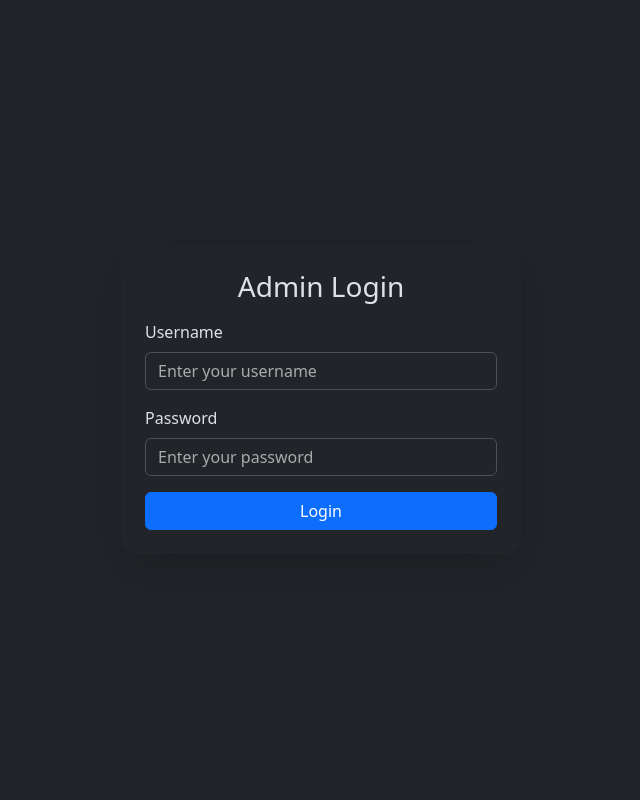
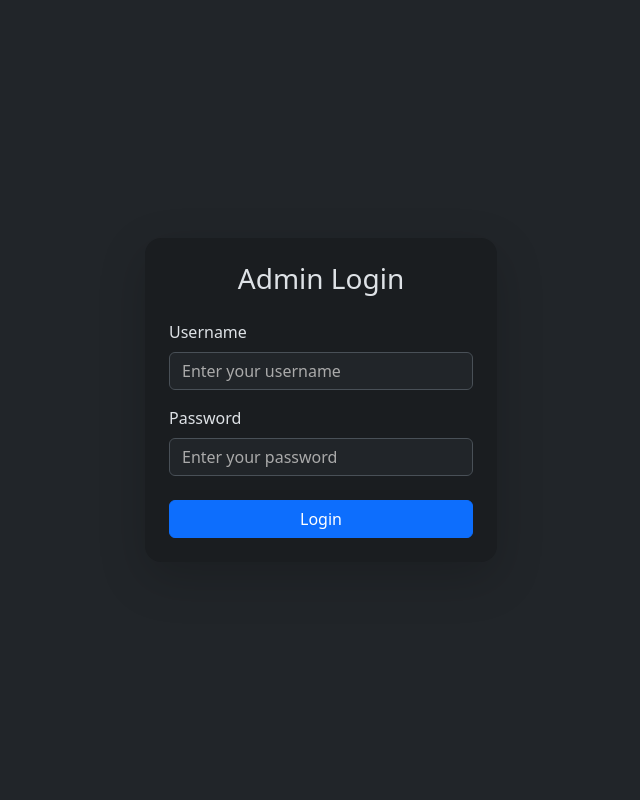
Before and after one commit to HaiseKen05/Capstone-TeamYataki, a Python web app: template BackendDB/templates/login.html in a window 1280 px wide. Shown: the whole page, without its empty margins (319-959 px from the left). Run offline with Jinja, Linux system fonts and the light colour scheme; the template is opened without the code that fills it, so the values that code supplies are empty.

Commit message:
few updates

```diff
--- a/BackendDB/server.py
+++ b/BackendDB/server.py
@@ -192,7 +192,7 @@ def logout():
 @app.route("/register", methods=["GET", "POST"])
 def register():
     if request.method == "POST":
-        if request.form["sudo_command"].strip() != '$sudo-apt: enable | acc | reg | "TRUE" / admin': // Temporary only and some fun adding Administrator Accounts
+        # if request.form["sudo_command"].strip() != '$sudo-apt: enable | acc | reg | "TRUE" / admin':  Temporary only and some fun adding Administrator Accounts
             return "<h3>Unauthorized: Admin command verification failed</h3>", 403
 
         hashed_pw = bcrypt.generate_password_hash(request.form["password"]).decode("utf-8")
--- a/BackendDB/templates/login.html
+++ b/BackendDB/templates/login.html
@@ -1,22 +1,57 @@
 <!DOCTYPE html>
 <html lang="en" data-bs-theme="dark">
 <head>
-  <meta charset="UTF-8">
-  <meta name="viewport" content="width=device-width, initial-scale=1.0">
+  <meta charset="UTF-8" />
+  <meta name="viewport" content="width=device-width, initial-scale=1.0"/>
   <title>Admin Login</title>
+
+  <!-- Bootstrap + Icons -->
   <link href="https://cdn.jsdelivr.net/npm/bootstrap@5.3.3/dist/css/bootstrap.min.css" rel="stylesheet">
+  <link href="https://cdn.jsdelivr.net/npm/bootstrap-icons@1.10.5/font/bootstrap-icons.css" rel="stylesheet">
+
+  <!-- Custom Styles -->
   <style>
     body {
       display: flex;
       align-items: center;
       justify-content: center;
-      height: 100vh;
+      min-height: 100vh;
       background-color: var(--bs-body-bg);
+      overflow: hidden;
     }
+
     .login-card {
+      width: 100%;
       max-width: 400px;
-      width: 100%;
+      opacity: 0;
+      transform: translateY(20px) scale(0.98);
+      animation: fadeInUp 0.6s ease-out forwards;
     }
+
+    @keyframes fadeInUp {
+      to {
+        opacity: 1;
+        transform: translateY(0) scale(1);
+      }
+    }
+
+    .form-control:focus {
+      border-color: var(--bs-primary);
+      box-shadow: 0 0 0 0.2rem rgba(13,110,253,.25);
+      transition: all 0.3s ease;
+    }
+
+    #show-register {
+      transform: translateY(30px);
+      opacity: 0;
+      transition: all 0.5s ease;
+    }
+
+    #show-register.visible {
+      transform: translateY(0);
+      opacity: 1;
+    }
+
     .form-control::placeholder {
       color: #aaa;
     }
@@ -24,8 +59,9 @@
 </head>
 <body>
 
-  <div class="card shadow-lg login-card p-4 border-0 rounded-4">
-    <h3 class="text-center mb-3">Admin Login</h3>
+<main class="login-card p-4">
+  <div class="card p-4 shadow-lg border-0 rounded-4 bg-dark-subtle">
+    <h3 class="text-center mb-4">Admin Login</h3>
 
     {% with messages = get_flashed_messages(with_categories=true) %}
       {% for category, msg in messages %}
@@ -39,32 +75,39 @@
     <form method="POST" action="/login">
       <div class="mb-3">
         <label for="username" class="form-label">Username</label>
-        <input name="username" id="username" class="form-control" placeholder="Enter your username" required>
+        <input type="text" name="username" id="username" class="form-control" placeholder="Enter your username" required>
       </div>
 
       <div class="mb-3">
         <label for="password" class="form-label">Password</label>
-        <input name="password" id="password" type="password" class="form-control" placeholder="Enter your password" required>
+        <input type="password" name="password" id="password" class="form-control" placeholder="Enter your password" required>
       </div>
 
-      <button type="submit" class="btn btn-primary w-100">Login</button>
+      <button type="submit" class="btn btn-primary w-100 mt-2">Login</button>
     </form>
   </div>
+
   <!-- Hidden Register Button -->
-<button id="show-register" class="btn btn-outline-warning mt-3" style="display:none;" onclick="window.location.href='/register'">
-  <i class="bi bi-person-plus-fill"></i> Register Admin
+  <button id="show-register" class="btn btn-outline-warning mt-3 w-100" style="display:none;" onclick="window.location.href='/register'">
+    <i class="bi bi-person-plus-fill me-1"></i> Register Admin
   </button>
+</main>
 
+<!-- Bootstrap JS -->
 <script src="https://cdn.jsdelivr.net/npm/bootstrap@5.3.3/dist/js/bootstrap.bundle.min.js"></script>
-</body>
+
+<!-- Animation Script -->
 <script>
+  // Reveal hidden register button with animation
   document.addEventListener('keydown', function (e) {
-    // Ctrl + Shift + R to show the register button
     if (e.ctrlKey && e.shiftKey && e.key === 'R') {
       const btn = document.getElementById('show-register');
-        btn.style.display = 'inline-block';
+      btn.style.display = 'block';
+      setTimeout(() => btn.classList.add('visible'), 10); // allow transition
       btn.focus();
     }
   });
 </script>
+
+</body>
 </html>
```
Lines whose indentation alone changed are shown as unchanged.
